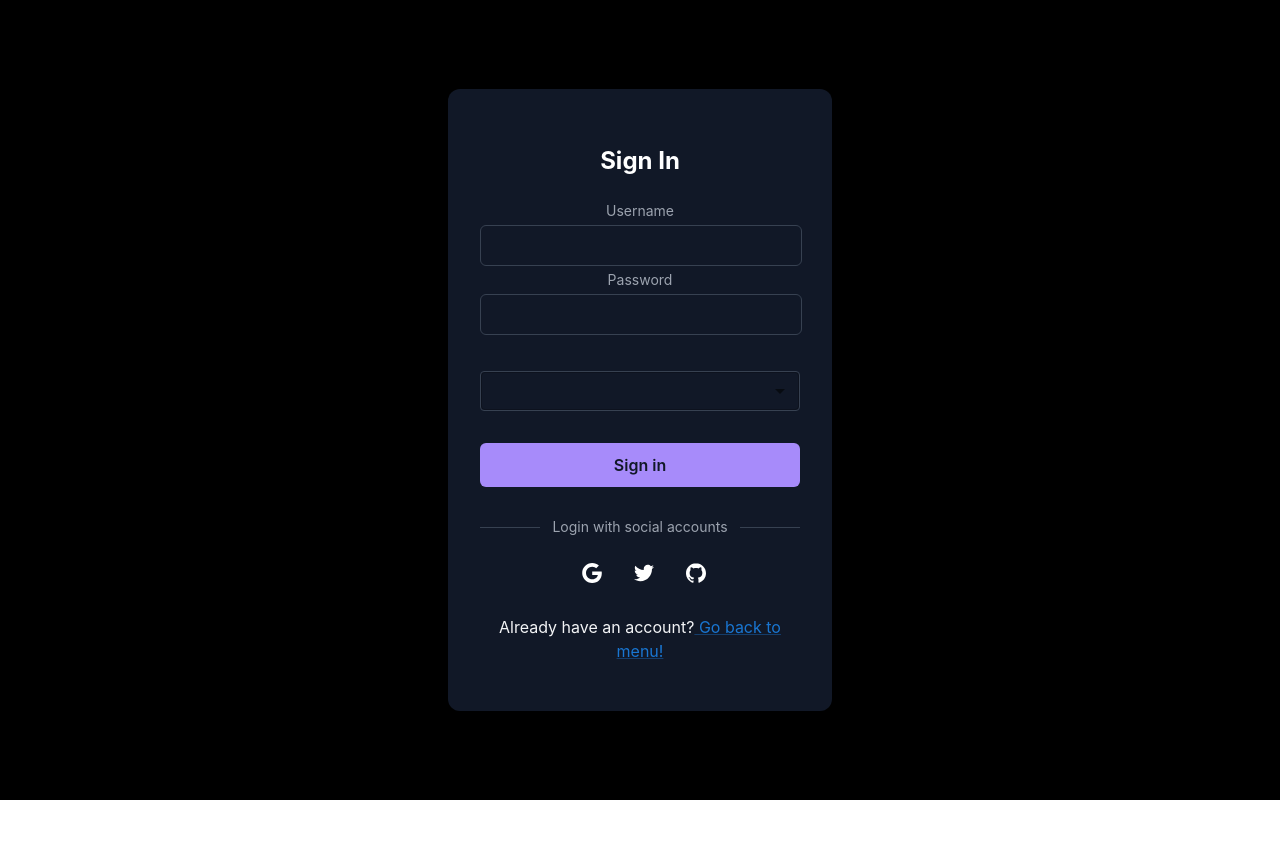
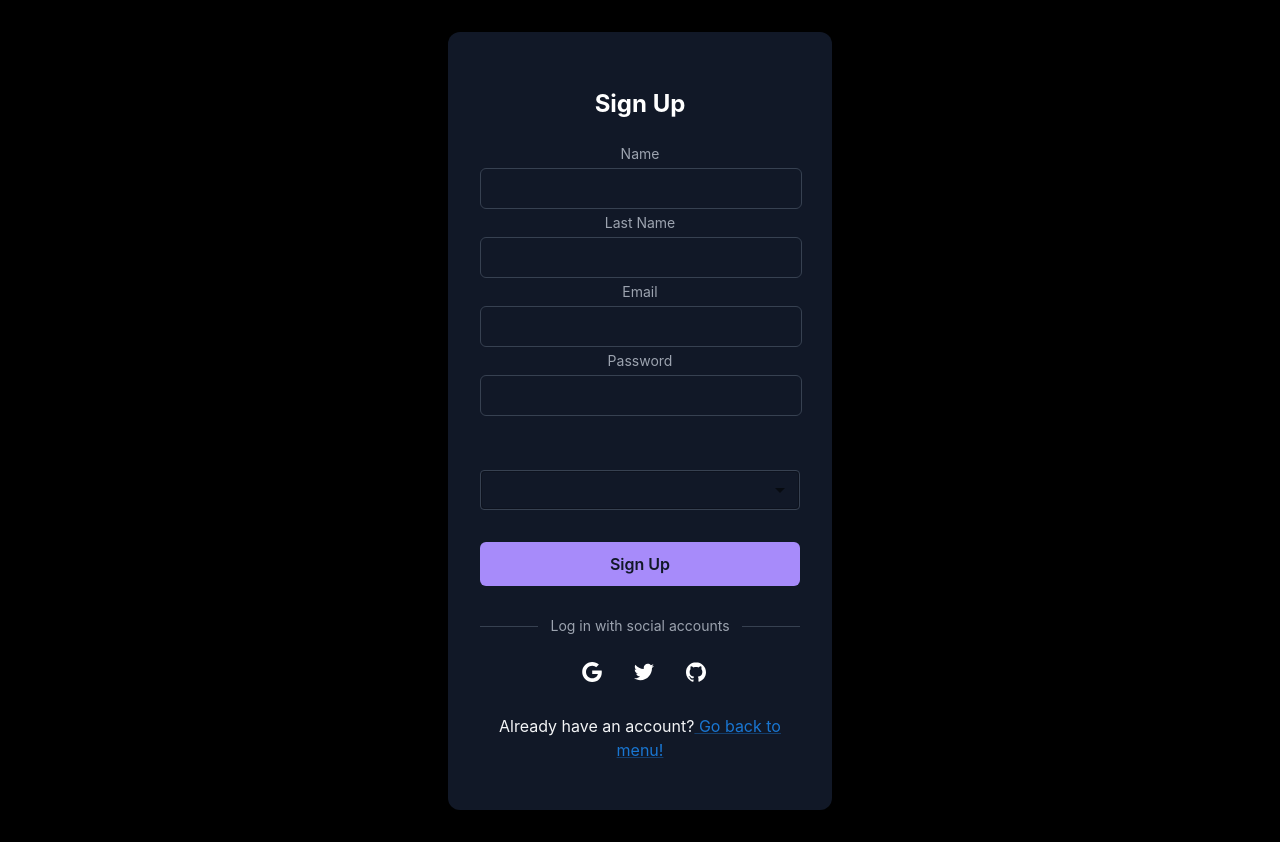
Before and after one commit to aemr-LL7/Microproyecto-SI-2, a React (Vite) app: page /signin in a window 1280 px wide. Before the commit the page ends 800 px from the top, so only its background shows below. Built offline with nearby package versions, Linux system fonts and the light colour scheme.

Commit message:
[/] Log-Register Fixed (kinda)

```diff
--- a/src/App.tsx
+++ b/src/App.tsx
@@ -2,7 +2,7 @@
 import { Navigate, Route, Routes } from 'react-router-dom'
 import './App.css'
 import { NotFound } from './Pages/NotFound/NotFound'
-import { SignUp } from './Pages/Signup/SignUp'
+import { SignUp } from './Pages/SignUp/SignUp'
 import { Login } from './Pages/Login/Login'
 import Home from './Pages/Home/Home'
 
--- a/src/FireBase/authentacionService.ts
+++ b/src/FireBase/authentacionService.ts
@@ -20,18 +20,40 @@
 }
 
 export async function signUp(email: string, password: string) {
-  console.log("entro")
+  console.log("Entering signUp function");
+
+  // Basic email and password validation
+  if (!email || !password) {
+    throw new Error("Email and password are required fields.");
+  }
+
+  if (!/^[^\s@]+@[^\s@]+\.[^\s@]+$/.test(email)) {
+    throw new Error("Please enter a valid email address.");
+  }
+
+  if (password.length < 7) {
+    throw new Error("Password must be at least 7 characters long.");
+  }
+
   try {
-    const userCrendial = await createUserWithEmailAndPassword(
-      auth,
-      email,
-      password
-    );
+    // Firebase Authentication
+    const userCredential = await createUserWithEmailAndPassword(auth, email, password);
+    console.log("User created successfully:", userCredential.user);
 
-    return userCrendial.user;
+    // **Optional:** Add user data to Firestore (if needed)
+    // Replace `agregarUsuarioFirebase` with your actual implementation
+    // const firestoreResult = await agregarUsuarioFirebase({
+    //   nombre: /* user's name */,
+    //   apellido: /* user's last name */,
+    //   correo: email,
+    //   /* ... other user data */
+    // });
+
+    // Succes
+    return userCredential.user;
   } catch (error) {
-    console.log(error);
-    throw Error("Error al crear el usuario");
+    console.error("Error creating user:", error.message);
+    throw error;
   }
 }
 
--- a/src/Pages/Login/Login.tsx
+++ b/src/Pages/Login/Login.tsx
@@ -9,7 +9,7 @@
 import VideoGames from '../../Classes/VideoGames';
 import { getFirestore, collection } from 'firebase/firestore';
 import { initializeApp } from 'firebase/app';
-import {database} from '../../FireBase/config';
+import { database } from '../../FireBase/config';
 
 
 
@@ -28,10 +28,7 @@
 	const [emailError, setEmailError] = useState("");
 	const [passwordError, setPasswordError] = useState("");
 	const [selectedSupplier, setSelectedSupplier] = useState<string>('');
-	const [name, setName] = useState("");
-	const [last_name, setLastName] = useState("");
-	const [nameError, setNameError] = useState("");
-	const [lastnameError, setLastNameError] = useState("");
+
 	useEffect(() => {
 		const unsubscribe = onSnapshot(collection(database, 'games'), (snapshot: QuerySnapshot<DocumentData>) => {
 			try {
@@ -61,11 +58,11 @@
 	}
 
 
-
 	const handleSelectChange = (event: SelectChangeEvent<string>) => {
 		const selectedSupplierName = event.target.value as string;
 		setSelectedSupplier(selectedSupplierName);
 	};
+
 	const signInWithGoogleHandler = async () => {
 		try {
 			const user = await signInWithGoogle();
@@ -119,34 +116,24 @@
 			console.error('Error logging in:', error);
 		}
 	}
+
 	return (
 		<div>
 			<LoginNavBar />
 			<div className="form-container">
-				<p className="title">Login</p>
+				<p className="title">Log In</p>
 				<form className="form">
 					<div className="input-group">
-						<label >Name</label>
-						<input value={name} name="name" id="name" placeholder="" onChange={(ev) => setName(ev.target.value)} />
-						<label>{nameError}</label>
-					</div>
-					<div className="input-group">
-						<label >LastName</label>
-						<input value={last_name} name="lastname" id="lastname" placeholder="" onChange={(ev) => setLastName(ev.target.value)} />
-						<label>{lastnameError}</label>
-					</div>
-					<div className="input-group">
-						<label >Email</label>
+						<label>Username</label>
 						<input value={email} name="username" id="username" placeholder="" onChange={(ev) => setEmail(ev.target.value)} />
 						<label>{emailError}</label>
 					</div>
 					<div className="input-group">
-						<label >Password</label>
+						<label>Password</label>
 						<input type="password" name="password" id="password" placeholder="" value={password} onChange={(ev) => setPassword(ev.target.value)} />
 						<label>{passwordError}</label>
-						<div className="forgot">
 					</div>
-					</div>
+
 					<div className="Suppliers-container">
 						<Select className="select"
 							value={selectedSupplier}
@@ -164,19 +151,27 @@
 
 					<button className="sign" onClick={onButtonClick}>Sign in</button>
 				</form>
+
 				<div className="social-message">
 					<div className="line"></div>
-					<p className="message">Login with social accounts</p>
+					<p className="message">Log in with social accounts</p>
 					<div className="line"></div>
 				</div>
+
+				{/* LOG WITH SOCIAL ACCOUNTS */}
 				<div className="social-icons">
 					<button aria-label="Log in with Google" className="icon" onClick={signInWithGoogleHandler}>
 						<svg xmlns="http://www.w3.org/2000/svg" viewBox="0 0 32 32" className="w-5 h-5 fill-current">
 							<path d="M16.318 13.714v5.484h9.078c-0.37 2.354-2.745 6.901-9.078 6.901-5.458 0-9.917-4.521-9.917-10.099s4.458-10.099 9.917-10.099c3.109 0 5.193 1.318 6.38 2.464l4.339-4.182c-2.786-2.599-6.396-4.182-10.719-4.182-8.844 0-16 7.151-16 16s7.156 16 16 16c9.234 0 15.365-6.49 15.365-15.635 0-1.052-0.115-1.854-0.255-2.651z"></path>
 						</svg>
 					</button>
+					<button aria-label="Log in with GitHub" className="icon">
+						<svg xmlns="http://www.w3.org/2000/svg" viewBox="0 0 32 32" className="w-5 h-5 fill-current">
+							<path d="M16 0.396c-8.839 0-16 7.167-16 16 0 7.073 4.584 13.068 10.937 15.183 0.803 0.151 1.093-0.344 1.093-0.772 0-0.38-0.009-1.385-0.015-2.719-4.453 0.964-5.391-2.151-5.391-2.151-0.729-1.844-1.781-2.339-1.781-2.339-1.448-0.989 0.115-0.968 0.115-0.968 1.604 0.109 2.448 1.645 2.448 1.645 1.427 2.448 3.744 1.74 4.661 1.328 0.14-1.031 0.557-1.74 1.011-2.135-3.552-0.401-7.287-1.776-7.287-7.907 0-1.751 0.62-3.177 1.645-4.297-0.177-0.401-0.719-2.031 0.141-4.235 0 0 1.339-0.427 4.4 1.641 1.281-0.355 2.641-0.532 4-0.541 1.36 0.009 2.719 0.187 4 0.541 3.043-2.068 4.381-1.641 4.381-1.641 0.859 2.204 0.317 3.833 0.161 4.235 1.015 1.12 1.635 2.547 1.635 4.297 0 6.145-3.74 7.5-7.296 7.891 0.556 0.479 1.077 1.464 1.077 2.959 0 2.14-0.020 3.864-0.020 4.385 0 0.416 0.28 0.916 1.104 0.755 6.4-2.093 10.979-8.093 10.979-15.156 0-8.833-7.161-16-16-16z"></path>
+						</svg>
+					</button>
+				</div>
 
-				</div>
 				<p className="signup">Don't have an account?
 					<Link to="/signin" className=""> Sign up</Link>
 				</p>
--- a/src/Pages/SignUp/SignUp.tsx
+++ b/src/Pages/SignUp/SignUp.tsx
@@ -1,7 +1,8 @@
 import { useState, ChangeEvent } from "react";
 import './SignUp.css'
 import { Link, MenuItem, Select, SelectChangeEvent } from "@mui/material";
-
+import { signUp } from "../../FireBase/authentacionService";
+import { useNavigate } from 'react-router-dom';
 
 interface Supplier {
     id: number;
@@ -16,11 +17,15 @@
 ];
 
 export const SignUp: React.FC = () => {
+    const navigate = useNavigate();
     const [email, setEmail] = useState('');
     const [password, setPassword] = useState('');
     const [emailError, setEmailError] = useState('');
     const [passwordError, setPasswordError] = useState('');
-
+    const [name, setName] = useState("");
+    const [last_name, setLastName] = useState("");
+    const [nameError, setNameError] = useState("");
+    const [lastnameError, setLastNameError] = useState("");
 
     const [selectedSupplier, setSelectedSupplier] = useState<string>('');
 
@@ -29,30 +34,72 @@
         setSelectedSupplier(selectedSupplierName);
     };
 
-    const onButtonClick = (event: React.MouseEvent<HTMLButtonElement, MouseEvent>) => {
+    const onButtonClick = async (event: React.MouseEvent<HTMLButtonElement, MouseEvent>) => {
+        event.preventDefault();
+        console.log("Entra")
 
-        event.preventDefault();
-        console.log('Button clicked');
+        // Set initial error values to empty
+        setEmailError("");
+        setPasswordError("");
 
-        // Rest of your form validation logic
-    };
+        if (!email || !password) {
+            setEmailError("Email and password are required fields.");
+            setPasswordError("Email and password are required fields.");
+            return;
+        }
+
+        if (!/^[^\s@]+@[^\s@]+\.[^\s@]+$/.test(email)) {
+            setEmailError("Please enter a valid email address.");
+            return;
+        }
+
+        if (password.length < 7) {
+            setPasswordError("Password must be at least 7 characters long.");
+            return;
+        }
+
+        try {
+            // Intenta registrarse
+            const user = await signUp(email, password);
+
+            // Si el inicio de sesión es exitoso, redirige a la página de inicio
+            if (user) {
+                console.log("Usuario registrado correctamente"); // Redirige a la ruta principal
+                navigate('/');
+            }
+        } catch (error) {
+            console.error('Error trying to register: ', error);
+        }
+    }
 
 
     return (
         <div>
 
             <div className="form-container">
-                <p className="title">Sign In</p>
+                <p className="title">Sign Up</p>
                 <form className="form">
                     <div className="input-group">
-                        <label>Username</label>
-                        <input value={email} name="username" id="username" placeholder="" onChange={(ev) => setEmail(ev.target.value)} />
+                        <label >Name</label>
+                        <input value={name} name="name" id="name" placeholder="" onChange={(ev) => setName(ev.target.value)} />
+                        <label>{nameError}</label>
+                    </div>
+                    <div className="input-group">
+                        <label >Last Name</label>
+                        <input value={last_name} name="lastname" id="lastname" placeholder="" onChange={(ev) => setLastName(ev.target.value)} />
+                        <label>{lastnameError}</label>
+                    </div>
+                    <div className="input-group">
+                        <label >Email</label>
+                        <input value={email} name="email" id="email" placeholder="" onChange={(ev) => setEmail(ev.target.value)} />
                         <label>{emailError}</label>
                     </div>
                     <div className="input-group">
-                        <label>Password</label>
+                        <label >Password</label>
                         <input type="password" name="password" id="password" placeholder="" value={password} onChange={(ev) => setPassword(ev.target.value)} />
                         <label>{passwordError}</label>
+                        <div className="forgot">
+                        </div>
                     </div>
 
                     <div className="Suppliers-container">
@@ -71,11 +118,11 @@
 
 
 
-                    <button className="sign" onClick={onButtonClick}>Sign in</button>
+                    <button className="sign" onClick={onButtonClick}>Sign Up</button>
                 </form>
                 <div className="social-message">
                     <div className="line"></div>
-                    <p className="message">Login with social accounts</p>
+                    <p className="message">Log in with social accounts</p>
                     <div className="line"></div>
                 </div>
                 <div className="social-icons">
```
Lines whose indentation alone changed are shown as unchanged.
